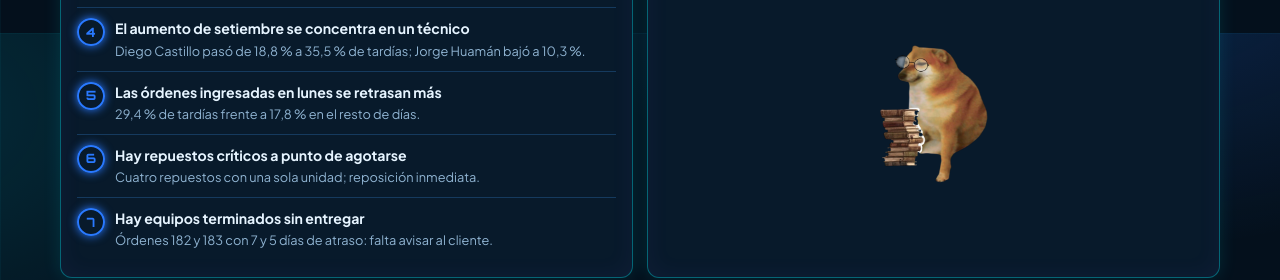
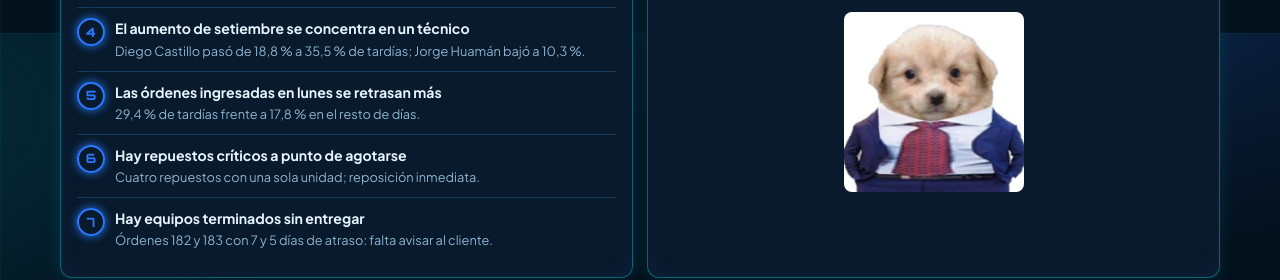
Before and after one commit to Fabri-cio21/Dashboard_Trabajo_de_Datos, a plain HTML site: page index.html in a window 1280 px wide. Shown: the part 2367-2647 px from the top of the page. Drawn offline with nearby package versions, Linux system fonts and the light colour scheme.

Commit message:
Update image source in index.htmlvolviendo a la imagen origianl

```diff
--- a/index.html
+++ b/index.html
@@ -54,7 +54,7 @@
         <h3>Escenarios de reducción de tardías</h3>
         <div id="esc"></div>
         <p class="note">Ejercicio ilustrativo, no una predicción. Meta propuesta: 10 %.</p>
-        <img src="70868a082760e5b842303f29d9a53acd-Photoroom.png" class="imagen-perrito" alt="Perrito">
+        <img src="BUD10pf3_400x400.jpg" class="imagen-perrito" alt="Perrito">
       </div>
     </div>
   </section>
```
